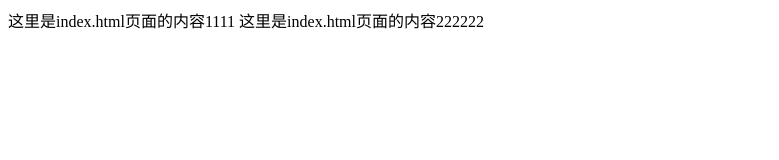
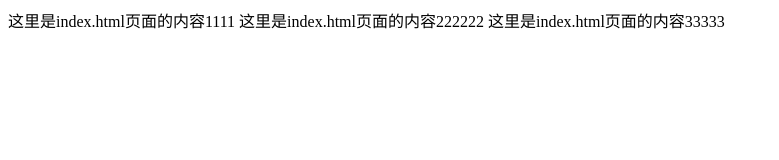
Before and after one commit to zhangqiang-web/get-demo, a plain HTML site: page index.html in a window 1280 px wide. Shown: the whole page, without its empty margins (0-779 px from the left). Drawn offline with Linux system fonts and the light colour scheme.

Commit message:
第三次提交index.html

```diff
--- a/index.html
+++ b/index.html
@@ -7,5 +7,6 @@
 <body>
 这里是index.html页面的内容1111
 这里是index.html页面的内容222222
+这里是index.html页面的内容33333
 </body>
 </html>
```
